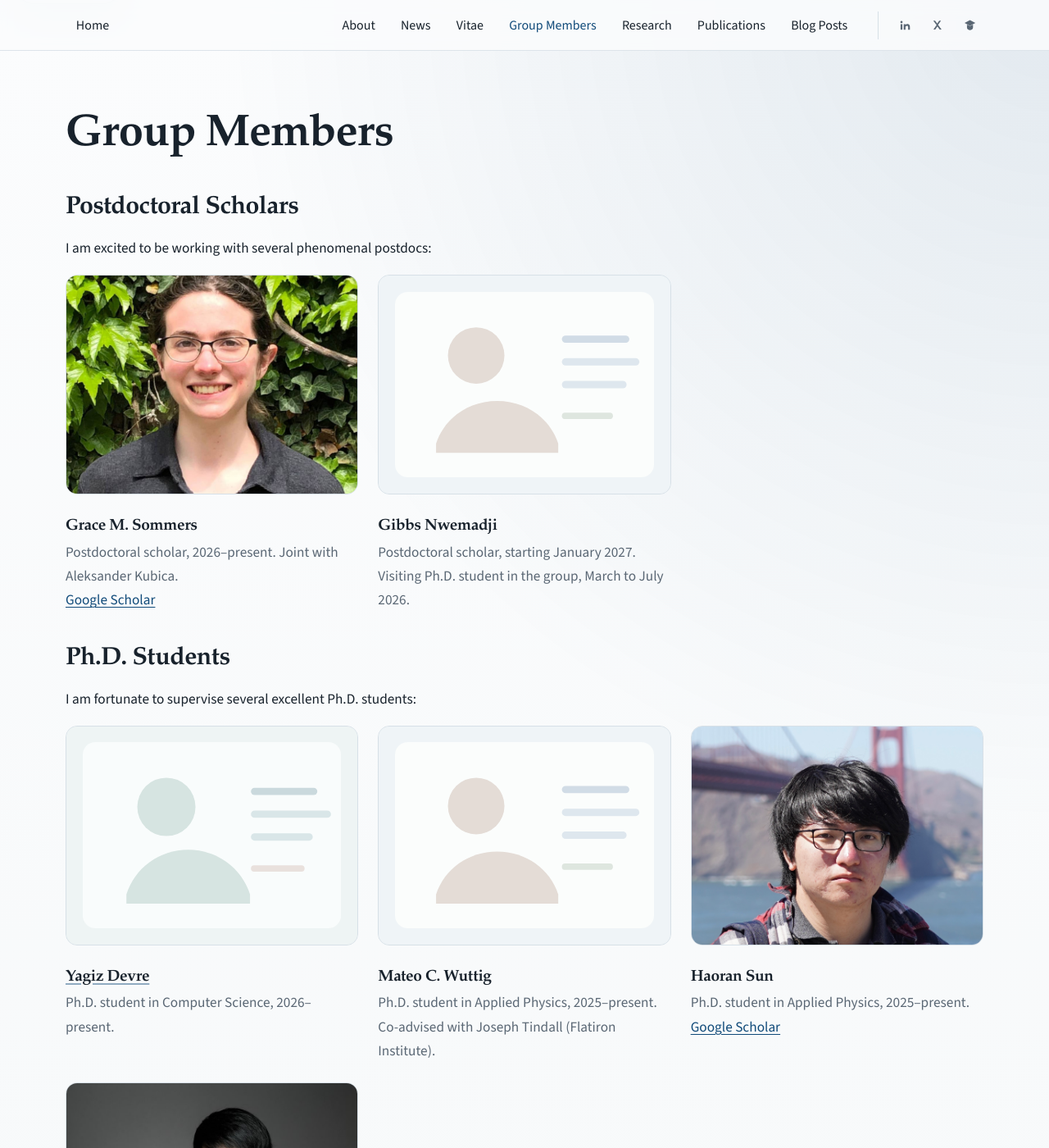
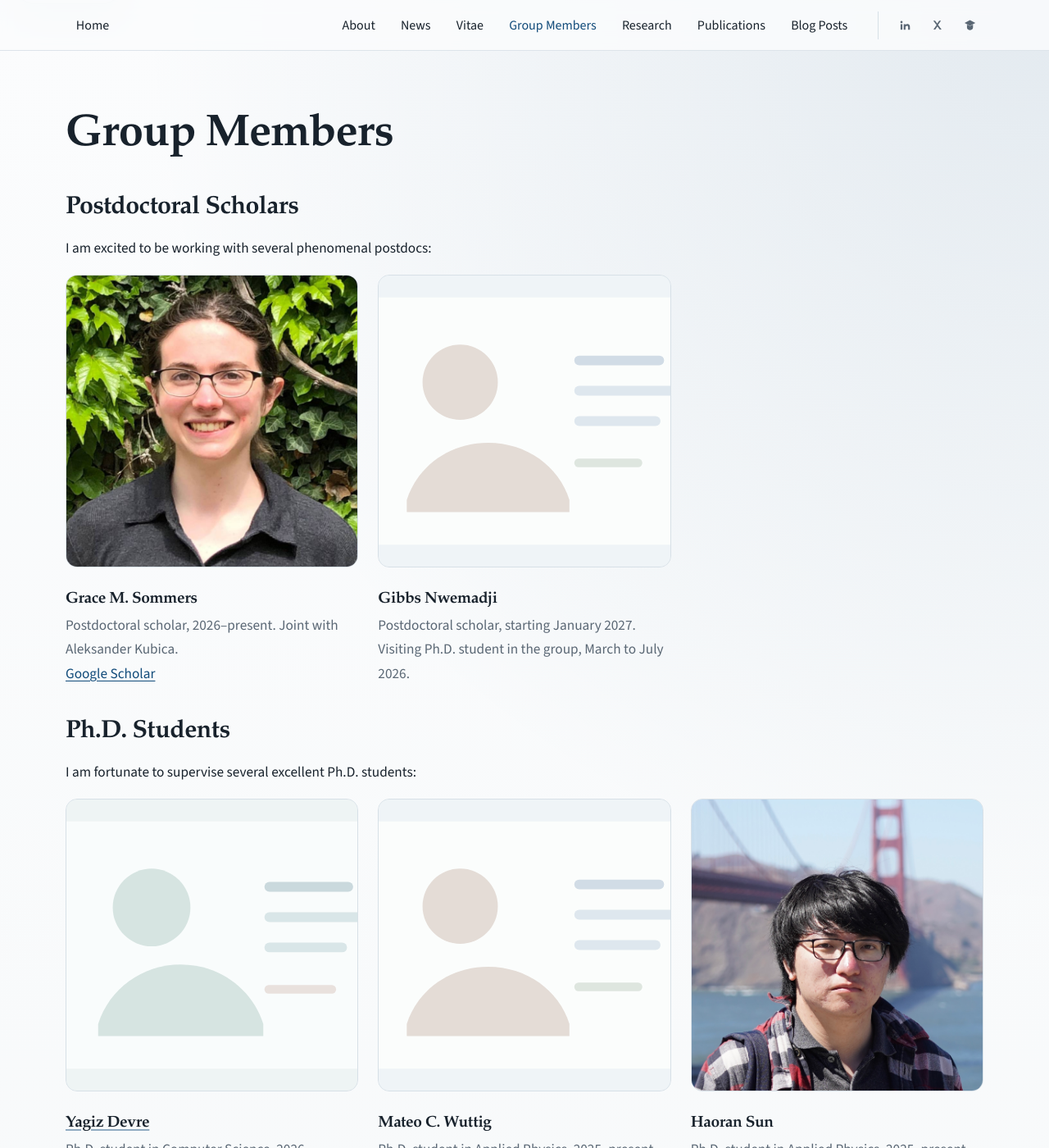
Before and after one commit to jsous/jsous.github.io, a Jekyll site: the page built from pages/people.md, in a window 1280 px wide and 1400 px high. Shown: the whole window at 82% size. Built offline with Jekyll 4.4.1, drawn with Linux system fonts in a browser that asks for light colours.

Commit message:
Use square member portraits

```diff
--- a/assets/css/style.scss
+++ b/assets/css/style.scss
@@ -474,12 +474,16 @@ a.pub-title:hover {
 
 .person-card img {
   width: 100%;
-  aspect-ratio: 4 / 3;
+  aspect-ratio: 1 / 1;
   object-fit: cover;
   margin-bottom: 0.9rem;
   border: 1px solid var(--border);
   border-radius: 14px;
   background: linear-gradient(180deg, #edf4f7 0%, #e3ebf0 100%);
+}
+
+.person-card img.person-card__image--andy {
+  object-position: 77% center;
 }
 
 .person-card h3 {
--- a/pages/people.md
+++ b/pages/people.md
@@ -41,7 +41,7 @@ permalink: /group-members/
       <p>Ph.D. student in Applied Physics, 2025–present.<br><a href="https://scholar.google.com/citations?user=iW5bof4AAAAJ&amp;hl=en" rel="noreferrer">Google Scholar</a></p>
     </article>
     <article class="person-card">
-      <img src="{{ '/assets/images/andy-liu.jpg' | relative_url }}" alt="Portrait of Andy Z. Liu." width="800" height="600">
+      <img class="person-card__image--andy" src="{{ '/assets/images/andy-liu.jpg' | relative_url }}" alt="Portrait of Andy Z. Liu." width="800" height="600">
       <h3>Andy Z. Liu</h3>
       <p>Ph.D. student in Applied Physics, 2025–present.<br><a href="https://scholar.google.com/citations?user=8PekKQMAAAAJ&amp;hl=en" rel="noreferrer">Google Scholar</a></p>
     </article>
```
